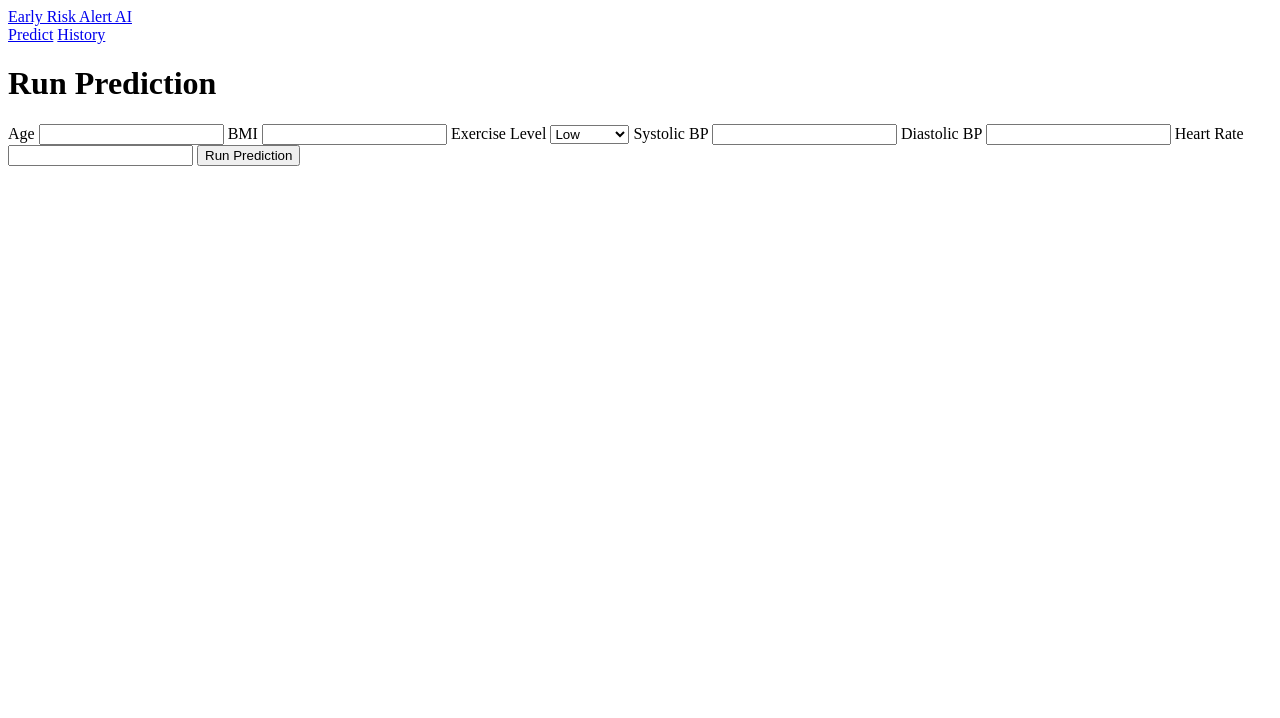
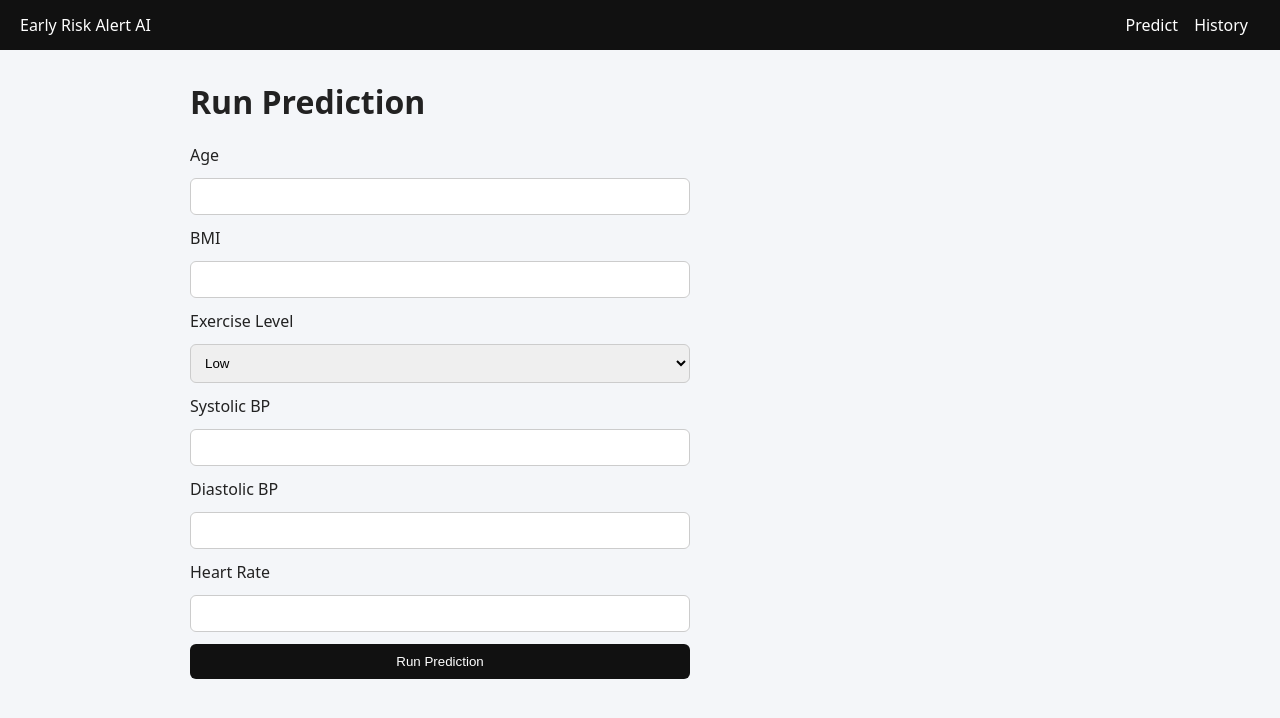
Before and after one commit to ayden611/early-risk-alert-ai, a Flask app: page / in a window 1280 px wide. Shown: the top 718 px of the page. Run offline with Flask 3, Linux system fonts and the light colour scheme.

Commit message:
Update style.css

```diff
--- a/static/style.css
+++ b/static/style.css
@@ -1,36 +1,114 @@
-.kpis{
-  display:grid;
+/* Layout */
+body {
+  margin: 0;
+  font-family: system-ui, -apple-system, Arial;
+  background: #f4f6f9;
+  color: #222;
+}
+
+.navbar {
+  display: flex;
+  justify-content: space-between;
+  padding: 14px 20px;
+  background: #111;
+}
+
+.navbar a {
+  color: white;
+  text-decoration: none;
+  margin-right: 12px;
+  font-weight: 500;
+}
+
+.container {
+  max-width: 900px;
+  margin: 30px auto;
+  padding: 0 20px;
+}
+
+/* Form */
+.form {
+  display: grid;
+  gap: 12px;
+  max-width: 500px;
+}
+
+input, select {
+  padding: 10px;
+  border-radius: 6px;
+  border: 1px solid #ccc;
+}
+
+button {
+  padding: 10px;
+  border-radius: 6px;
+  border: none;
+  background: #111;
+  color: white;
+  cursor: pointer;
+}
+
+button:hover {
+  background: #333;
+}
+
+.result {
+  margin-top: 20px;
+  padding: 14px;
+  border-radius: 8px;
+  border: 1px solid #ddd;
+  background: white;
+}
+
+/* History Table */
+.table {
+  width: 100%;
+  border-collapse: collapse;
+  margin-top: 20px;
+}
+
+.table th,
+.table td {
+  border: 1px solid #ddd;
+  padding: 10px;
+  text-align: center;
+}
+
+/* KPI + Charts */
+.kpis {
+  display: grid;
   grid-template-columns: repeat(3, 1fr);
-  gap:12px;
-  margin:16px 0;
+  gap: 12px;
+  margin: 20px 0;
 }
-.kpi{
-  padding:14px;
-  border:1px solid #ddd;
-  border-radius:14px;
-  background: rgba(0,0,0,0.03);
+
+.kpi {
+  padding: 16px;
+  border: 1px solid #ddd;
+  border-radius: 12px;
+  background: white;
 }
-.kpi-title{
-  font-size:13px;
-  opacity:0.7;
+
+.kpi-title {
+  font-size: 13px;
+  opacity: 0.7;
 }
-.kpi-val{
-  font-size:28px;
-  font-weight:800;
-  margin-top:6px;
+
+.kpi-val {
+  font-size: 26px;
+  font-weight: bold;
+  margin-top: 6px;
 }
-.charts{
-  display:grid;
-  grid-template-columns: 1fr;
-  gap:12px;
-  margin: 16px 0;
+
+.charts {
+  display: grid;
+  gap: 20px;
+  margin-top: 20px;
 }
-.chart-card{
-  padding:14px;
-  border:1px solid #ddd;
-  border-radius:14px;
-  background: rgba(0,0,0,0.02);
+
+.chart-card {
+  padding: 16px;
+  border: 1px solid #ddd;
+  border-radius: 12px;
+  background: white;
 }
-.chart-card h3{
-  margin: 0 0 10px;
-}
```
